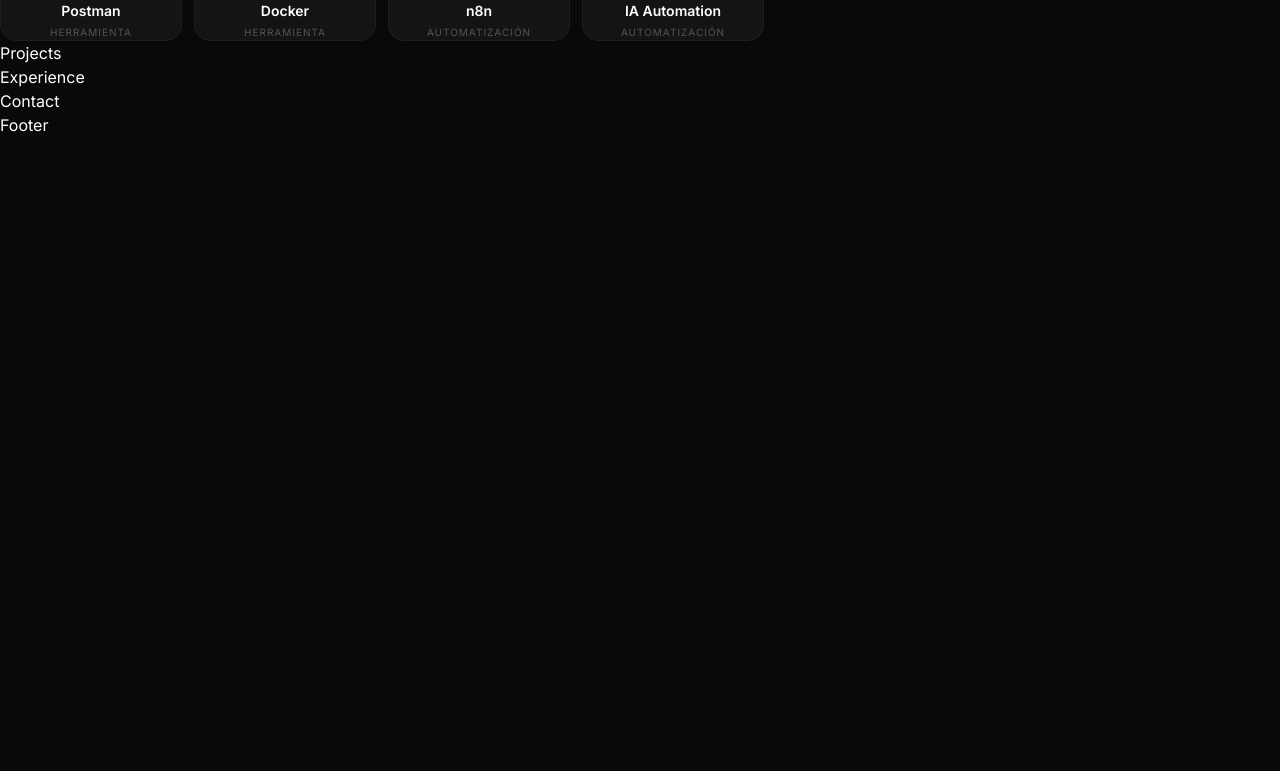
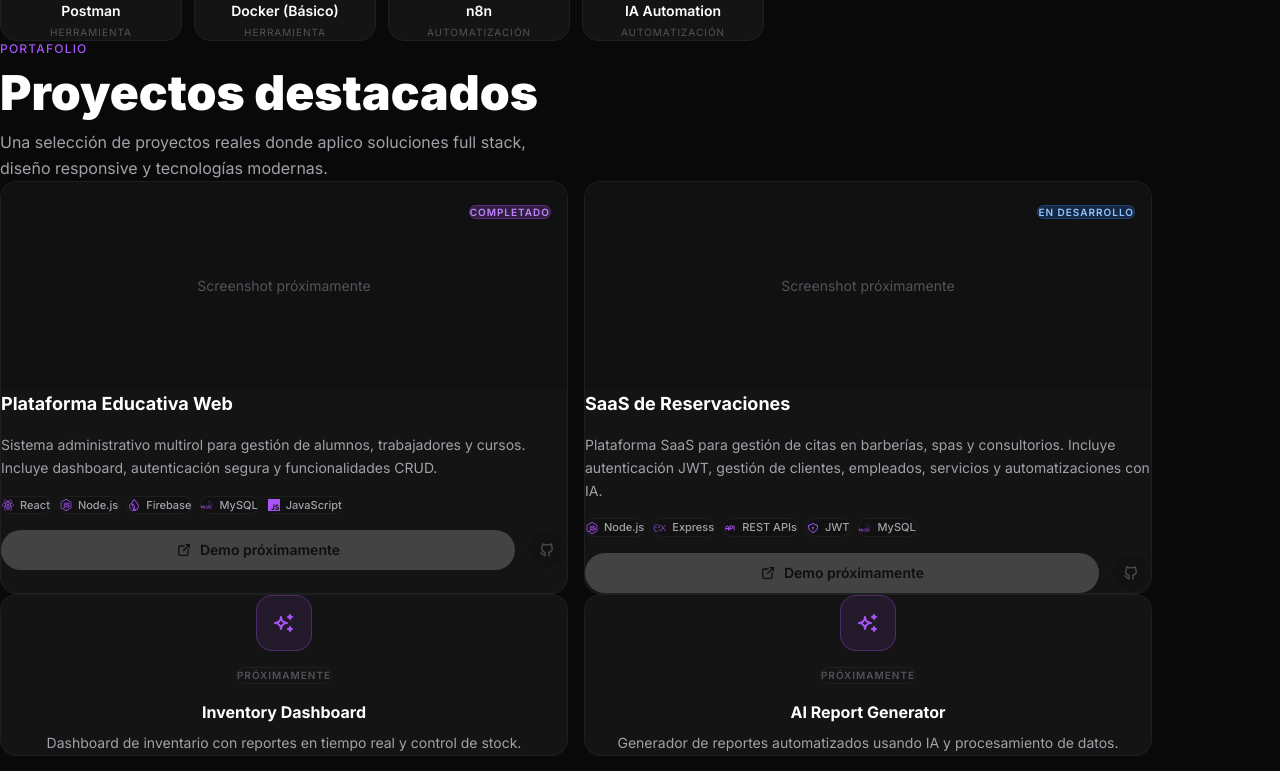
Before and after one commit to JonathanZarateP/jonathan-zarate-portfolio, a React (Vite) app: page / in a window 1280 px wide. Shown: the part 1780-2551 px from the top of the page. Before the commit the page ends 1917 px from the top, so only its background shows below. Built offline with nearby package versions, Linux system fonts and the light colour scheme.

Commit message:
feat: agregar sección Projects con cards y placeholders futuros

```diff
--- a/src/components/Projects.jsx
+++ b/src/components/Projects.jsx
@@ -1,5 +1,220 @@
+import {
+  SiReact,
+  SiNodedotjs,
+  SiExpress,
+  SiMysql,
+  SiFirebase,
+  SiJavascript,
+} from "react-icons/si";
+import {
+  TbApi,
+  TbShieldLock,
+  TbExternalLink,
+  TbBrandGithub,
+  TbSparkles,
+} from "react-icons/tb";
+
+const projects = [
+  {
+    id: 1,
+    status: "Completado",
+    statusType: "completed",
+    title: "Plataforma Educativa Web",
+    description:
+      "Sistema administrativo multirol para gestión de alumnos, trabajadores y cursos. Incluye dashboard, autenticación segura y funcionalidades CRUD.",
+    techs: [
+      { icon: SiReact, name: "React" },
+      { icon: SiNodedotjs, name: "Node.js" },
+      { icon: SiFirebase, name: "Firebase" },
+      { icon: SiMysql, name: "MySQL" },
+      { icon: SiJavascript, name: "JavaScript" },
+    ],
+    demoUrl: null,
+    githubUrl: null,
+  },
+  {
+    id: 2,
+    status: "En desarrollo",
+    statusType: "in-development",
+    title: "SaaS de Reservaciones",
+    description:
+      "Plataforma SaaS para gestión de citas en barberías, spas y consultorios. Incluye autenticación JWT, gestión de clientes, empleados, servicios y automatizaciones con IA.",
+    techs: [
+      { icon: SiNodedotjs, name: "Node.js" },
+      { icon: SiExpress, name: "Express" },
+      { icon: TbApi, name: "REST APIs" },
+      { icon: TbShieldLock, name: "JWT" },
+      { icon: SiMysql, name: "MySQL" },
+    ],
+    demoUrl: null,
+    githubUrl: null,
+  },
+];
+
+const placeholders = [
+  {
+    id: 3,
+    label: "Próximamente",
+    title: "Inventory Dashboard",
+    description:
+      "Dashboard de inventario con reportes en tiempo real y control de stock.",
+  },
+  {
+    id: 4,
+    label: "Próximamente",
+    title: "AI Report Generator",
+    description:
+      "Generador de reportes automatizados usando IA y procesamiento de datos.",
+  },
+  {
+    id: 5,
+    label: "Próximamente",
+    title: "Task Management App",
+    description:
+      "Aplicación de gestión de tareas con flujos colaborativos y notificaciones.",
+  },
+  {
+    id: 6,
+    label: "Próximamente",
+    title: "TypeScript Full Stack Project",
+    description:
+      "Proyecto full stack completo utilizando TypeScript en frontend y backend.",
+  },
+];
+
+const statusStyles = {
+  completed:
+    "bg-purple-accent/20 text-purple-light border border-purple-accent/30",
+  "in-development": "bg-blue-500/20 text-blue-300 border border-blue-500/30",
+};
+
 const Projects = () => {
-  return <div>Projects</div>
-}
+  return (
+    <section id="projects" className="mx-auto max-w-6xl px-6 py-28">
+      {/* Header */}
+      <div className="mb-16 flex flex-col gap-3">
+        <span className="text-xs font-medium uppercase tracking-widest text-purple-accent">
+          Portafolio
+        </span>
+        <h2 className="text-4xl font-black text-text-primary md:text-5xl">
+          Proyectos destacados
+        </h2>
+        <p className="max-w-xl text-base leading-relaxed text-text-secondary">
+          Una selección de proyectos reales donde aplico soluciones full stack,
+          diseño responsive y tecnologías modernas.
+        </p>
+      </div>
 
-export default Projects
+      {/* Proyectos reales */}
+      <div className="grid grid-cols-1 gap-4 md:grid-cols-2">
+        {projects.map((project) => (
+          <div
+            key={project.id}
+            className="group flex flex-col rounded-2xl border border-border bg-bg-card transition-all duration-300 hover:border-border-purple hover:bg-bg-card-hover overflow-hidden"
+          >
+            {/* Image placeholder */}
+            <div className="relative h-52 w-full bg-bg-secondary">
+              <div className="flex h-full w-full items-center justify-center">
+                <span className="text-sm text-text-muted">
+                  Screenshot próximamente
+                </span>
+              </div>
+
+              {/* Status badge */}
+              <div className="absolute right-4 top-4">
+                <span
+                  className={`rounded-full px-3 py-1 text-[10px] font-semibold uppercase tracking-widest ${statusStyles[project.statusType]}`}
+                >
+                  {project.status}
+                </span>
+              </div>
+            </div>
+
+            {/* Content */}
+            <div className="flex flex-1 flex-col gap-4 p-6">
+              <h3 className="text-lg font-bold text-text-primary">
+                {project.title}
+              </h3>
+              <p className="text-sm leading-relaxed text-text-secondary">
+                {project.description}
+              </p>
+
+              {/* Tech tags */}
+              <div className="flex flex-wrap gap-2">
+                {project.techs.map(({ icon: Icon, name }) => (
+                  <div
+                    key={name}
+                    className="flex items-center gap-1.5 rounded-full border border-border bg-bg-secondary px-3 py-1"
+                  >
+                    <Icon className="text-xs text-purple-accent" />
+                    <span className="text-[11px] font-medium text-text-secondary">
+                      {name}
+                    </span>
+                  </div>
+                ))}
+              </div>
+
+              {/* Buttons */}
+              <div className="mt-auto flex gap-3 pt-2">
+                {project.demoUrl ? (
+                  <a
+                    href={project.demoUrl}
+                    target="_blank"
+                    rel="noopener noreferrer"
+                    className="flex flex-1 items-center justify-center gap-2 rounded-full bg-text-primary px-4 py-2.5 text-sm font-semibold text-bg-primary transition-all duration-200 hover:bg-purple-light"
+                  >
+                    <TbExternalLink className="text-base" />
+                    Ver demo
+                  </a>
+                ) : (
+                  <div className="flex flex-1 items-center justify-center gap-2 rounded-full bg-text-primary/40 px-4 py-2.5 text-sm font-semibold text-bg-primary opacity-50">
+                    <TbExternalLink className="text-base" />
+                    Demo próximamente
+                  </div>
+                )}
+
+                <button
+                  disabled={!project.githubUrl}
+                  className="flex h-10 w-10 shrink-0 items-center justify-center rounded-full border border-border bg-bg-secondary transition-all duration-200 hover:border-border-purple hover:bg-purple-accent/10 disabled:cursor-not-allowed disabled:opacity-40"
+                >
+                  <TbBrandGithub className="text-base text-text-secondary" />
+                </button>
+              </div>
+            </div>
+          </div>
+        ))}
+      </div>
+
+      {/* Placeholders futuros */}
+      <div className="mt-4 grid grid-cols-1 gap-4 md:grid-cols-2">
+        {placeholders.map((item) => (
+          <div
+            key={item.id}
+            className="flex flex-col items-center gap-4 rounded-2xl border border-border bg-bg-card p-10 text-center transition-all duration-300 hover:border-border-purple"
+          >
+            <div className="flex h-14 w-14 items-center justify-center rounded-2xl border border-border-purple bg-purple-accent/10">
+              <TbSparkles className="text-2xl text-purple-accent" />
+            </div>
+
+            <div className="flex flex-col gap-1">
+              <span className="rounded-full border border-border px-3 py-1 text-[10px] font-semibold uppercase tracking-widest text-text-muted">
+                {item.label}
+              </span>
+            </div>
+
+            <div className="flex flex-col gap-2">
+              <h3 className="text-base font-bold text-text-primary">
+                {item.title}
+              </h3>
+              <p className="text-sm leading-relaxed text-text-secondary">
+                {item.description}
+              </p>
+            </div>
+          </div>
+        ))}
+      </div>
+    </section>
+  );
+};
+
+export default Projects;
--- a/src/components/Technologies.jsx
+++ b/src/components/Technologies.jsx
@@ -23,7 +23,7 @@ const technologies = [
   // Frontend
   { icon: SiReact, name: 'React', category: 'Frontend' },
   { icon: SiJavascript, name: 'JavaScript', category: 'Frontend' },
-  { icon: SiTypescript, name: 'TypeScript', category: 'Frontend' },
+  { icon: SiTypescript, name: 'TypeScript (Básico)', category: 'Frontend' },
   { icon: SiHtml5, name: 'HTML5', category: 'Frontend' },
   { icon: TbBrandCss3, name: 'CSS3', category: 'Frontend' },
   { icon: SiTailwindcss, name: 'Tailwind', category: 'Frontend' },
@@ -46,7 +46,7 @@ const technologies = [
   { icon: SiGit, name: 'Git', category: 'Herramienta' },
   { icon: SiGithub, name: 'GitHub', category: 'Herramienta' },
   { icon: SiPostman, name: 'Postman', category: 'Herramienta' },
-  { icon: SiDocker, name: 'Docker', category: 'Herramienta' },
+  { icon: SiDocker, name: 'Docker (Básico)', category: 'Herramienta' },
   { icon: SiN8N, name: 'n8n', category: 'Automatización' },
   { icon: TbRobot, name: 'IA Automation', category: 'Automatización' },
 ]
```
